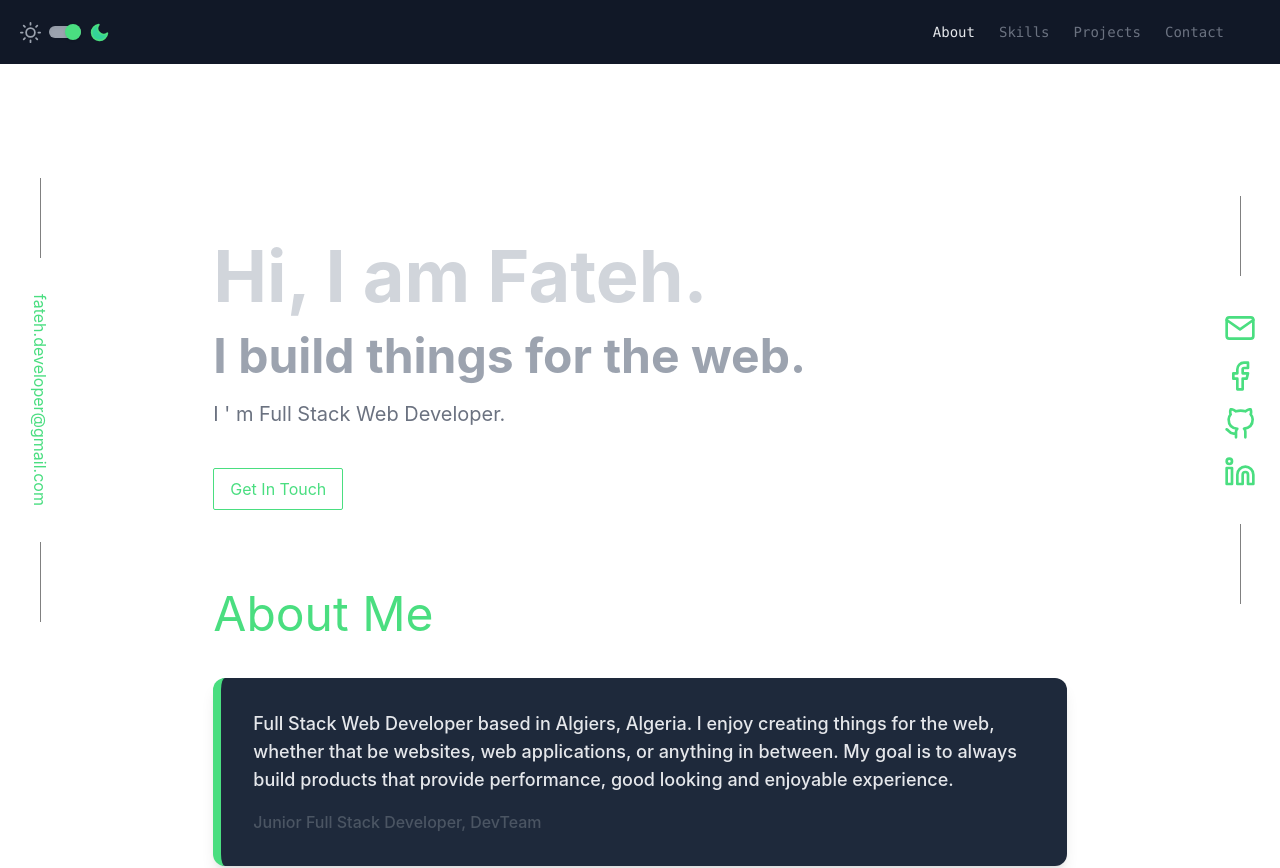
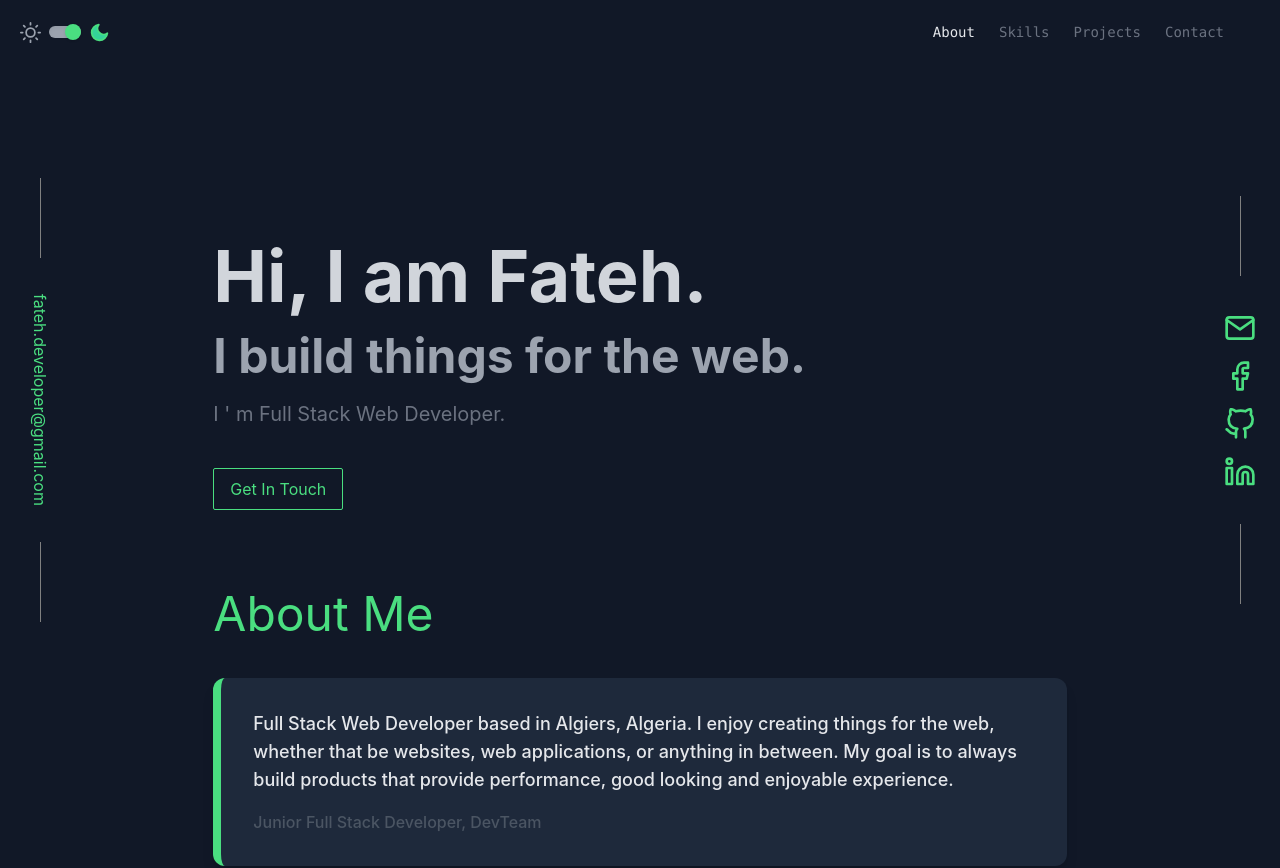
Before and after one commit to bfate7/portfolio-v2, a Next.js app: page / in a window 1280 px wide. Shown: the top 868 px of the page. Built offline with nearby package versions, Linux system fonts and the light colour scheme.

Commit message:
update DefaultLayout

```diff
--- a/layouts/DefaultLayout.js
+++ b/layouts/DefaultLayout.js
@@ -7,9 +7,7 @@ const DefaultLayout = ({ children }) => {
   const { darkTheme } = useContext(ThemeContext);
   return (
     <div
-      className={`min-h-screen  ${
-        darkTheme ? "dark bg-primary-dark-theme" : "bg-primary-light-theme"
-      }`}
+      className={`min-h-screen  ${darkTheme ? "dark bg-primary" : "bg-light"}`}
     >
       {" "}
       <NavBar />
```
